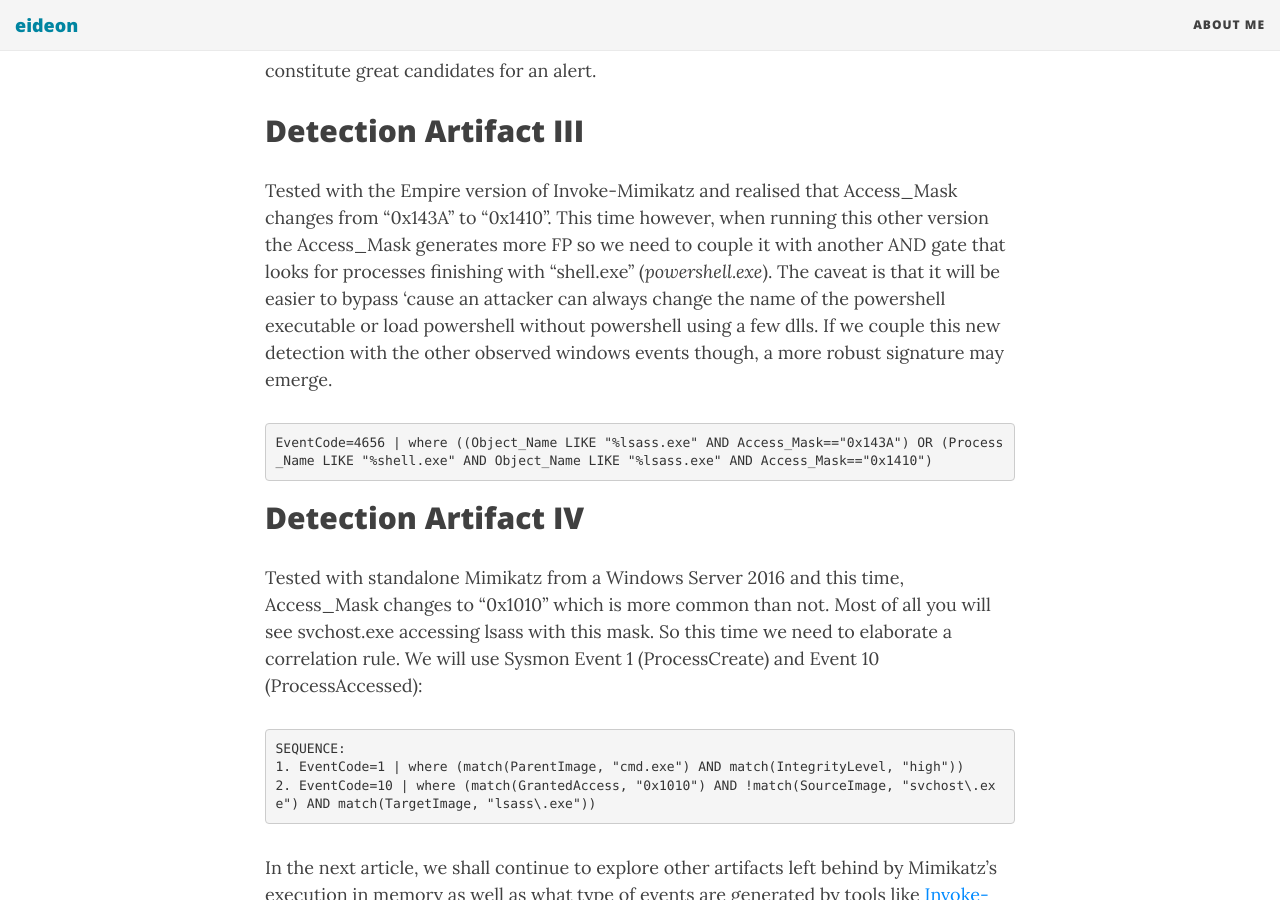
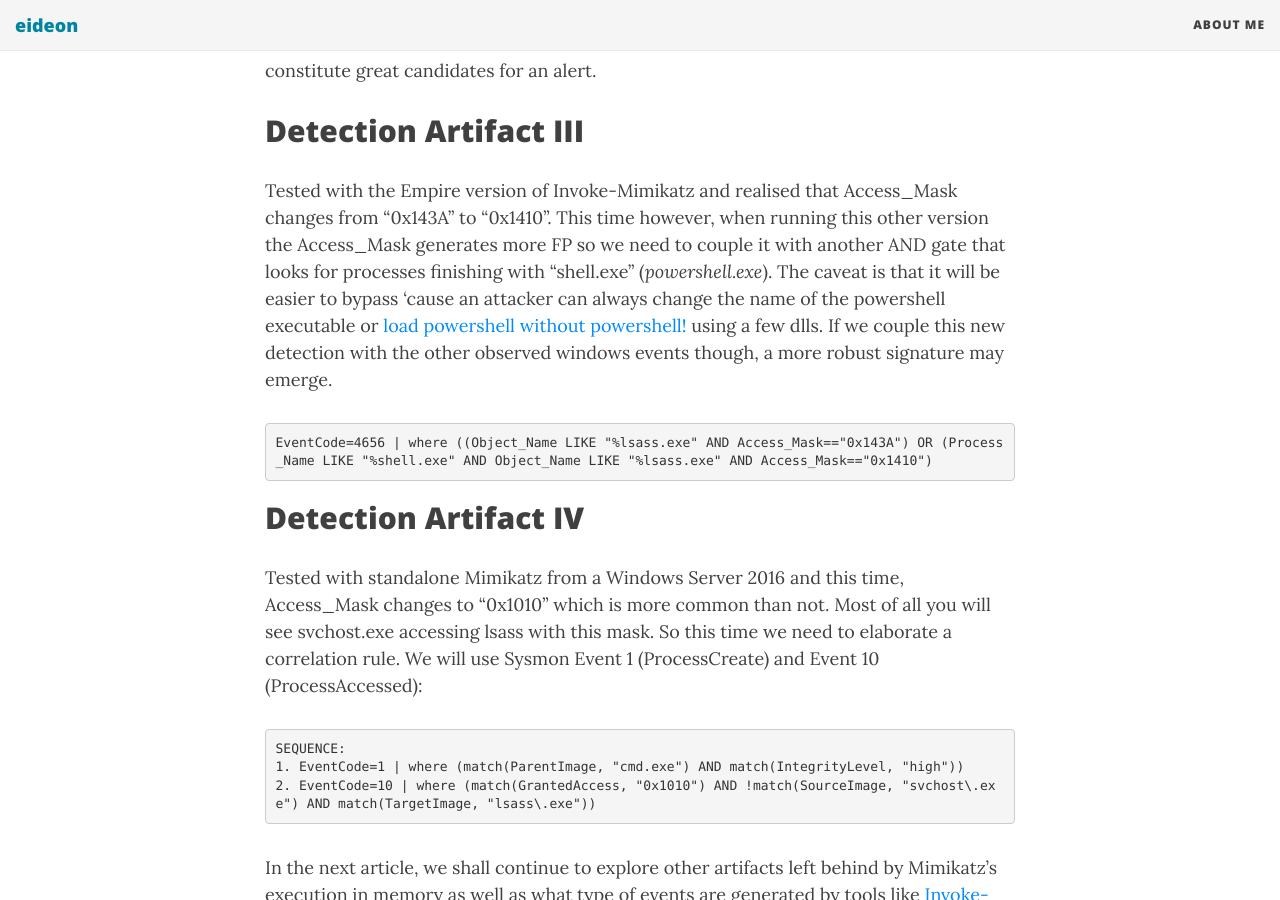
Before and after one commit to darkquasar/darkquasar.github.io, a Jekyll site: the page built from _posts/2017-09-09-THL01-Mimikatz.md, in a window 1280 px wide and 900 px high, scrolled down 11953 px. Built offline with Jekyll 4.4.1, drawn with Linux system fonts in a browser that asks for light colours; nearby versions of some CDN libraries; comment, search, counter and statistics services are not loaded; part of the change alters nothing that is shown.

````diff
--- a/_posts/2017-09-09-THL01-Mimikatz.md
+++ b/_posts/2017-09-09-THL01-Mimikatz.md
@@ -193,7 +193,7 @@ EventCode=4656 | where (Object_Name LIKE "%lsass.exe" AND Access_Mask=="0x143A")
 constitute great candidates for an alert.
 
 ## Detection Artifact III
-Tested with the Empire version of Invoke-Mimikatz and realised that Access_Mask changes from "0x143A" to "0x1410". This time however, when running this other version the Access_Mask generates more FP so we need to couple it with another AND gate that looks for processes finishing with "shell.exe" (*powershell.exe*). The caveat is that it will be easier to bypass 'cause an attacker can always change the name of the powershell executable or load powershell without powershell using a few dlls. If we couple this new detection with the other observed windows events though, a more robust signature may emerge.
+Tested with the Empire version of Invoke-Mimikatz and realised that Access_Mask changes from "0x143A" to "0x1410". This time however, when running this other version the Access_Mask generates more FP so we need to couple it with another AND gate that looks for processes finishing with "shell.exe" (*powershell.exe*). The caveat is that it will be easier to bypass 'cause an attacker can always change the name of the powershell executable or [load powershell without powershell!](https://github.com/p3nt4/PowerShdll/tree/master/dll) using a few dlls. If we couple this new detection with the other observed windows events though, a more robust signature may emerge.
 
 ```Markdown
 EventCode=4656 | where ((Object_Name LIKE "%lsass.exe" AND Access_Mask=="0x143A") OR (Process_Name LIKE "%shell.exe" AND Object_Name LIKE "%lsass.exe" AND Access_Mask=="0x1410")
````
